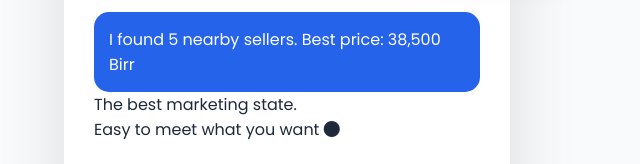
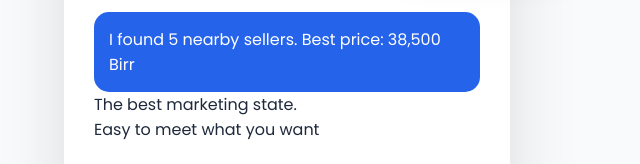
Before and after one commit to abdenet01/mercato-ai, a plain HTML site: page index.html in a window 1280 px wide. Shown: the part 842-1006 px from the top of the page, 0-640 px from the left. Drawn offline with Linux system fonts and the light colour scheme.

Commit message:
Update index.html

```diff
--- a/index.html
+++ b/index.html
@@ -231,9 +231,9 @@ Best price: 38,500 Birr
 
 </div>
 
-    <div class="text">
+    <div >
     The best marketing state. <br> Easy to meet what you want
-    <i class="fa-solid fa-circle"></i>
+    <i class="fa-solid fa-rectangle"></i>
 
 </div>
 <div class="products">
```
